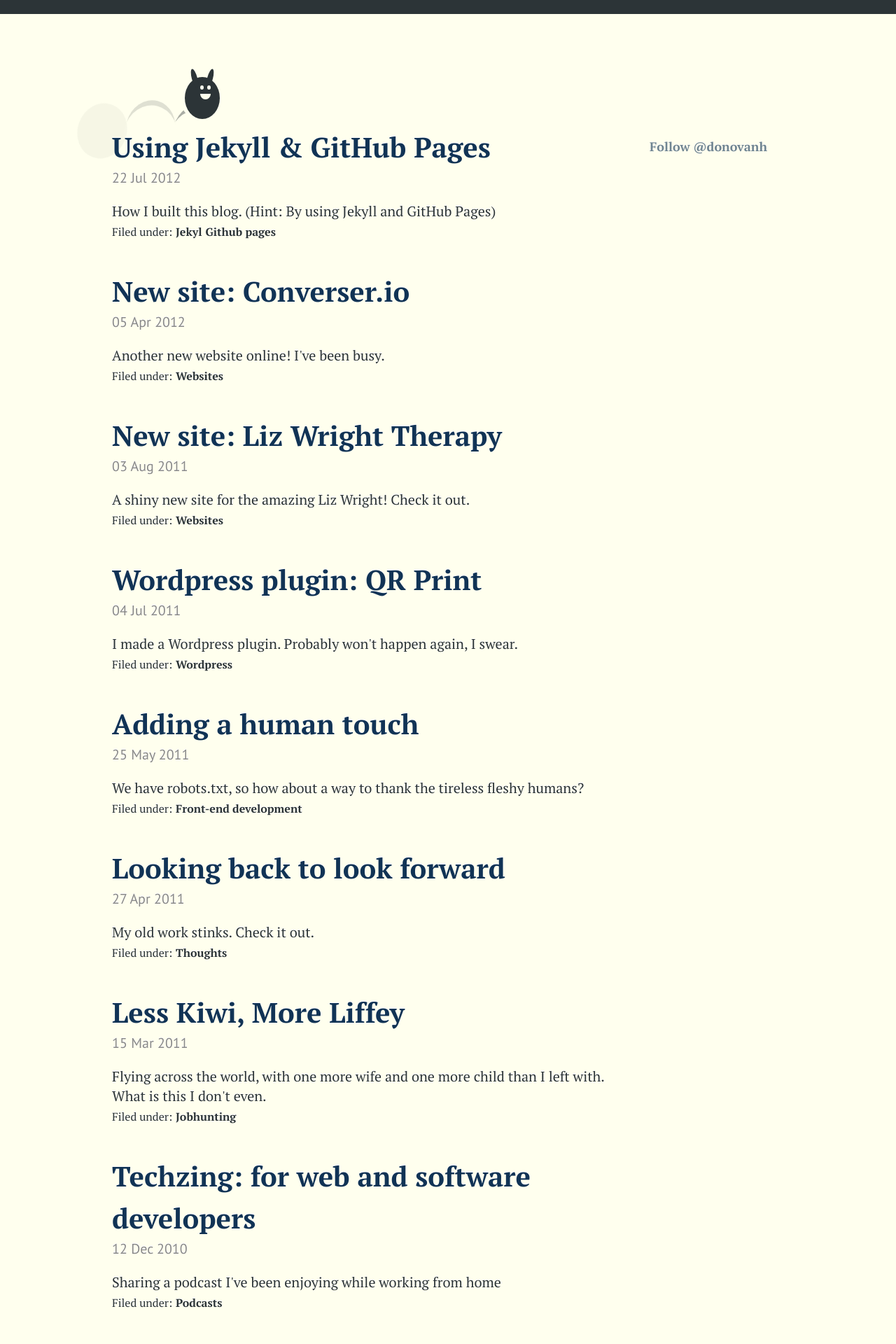
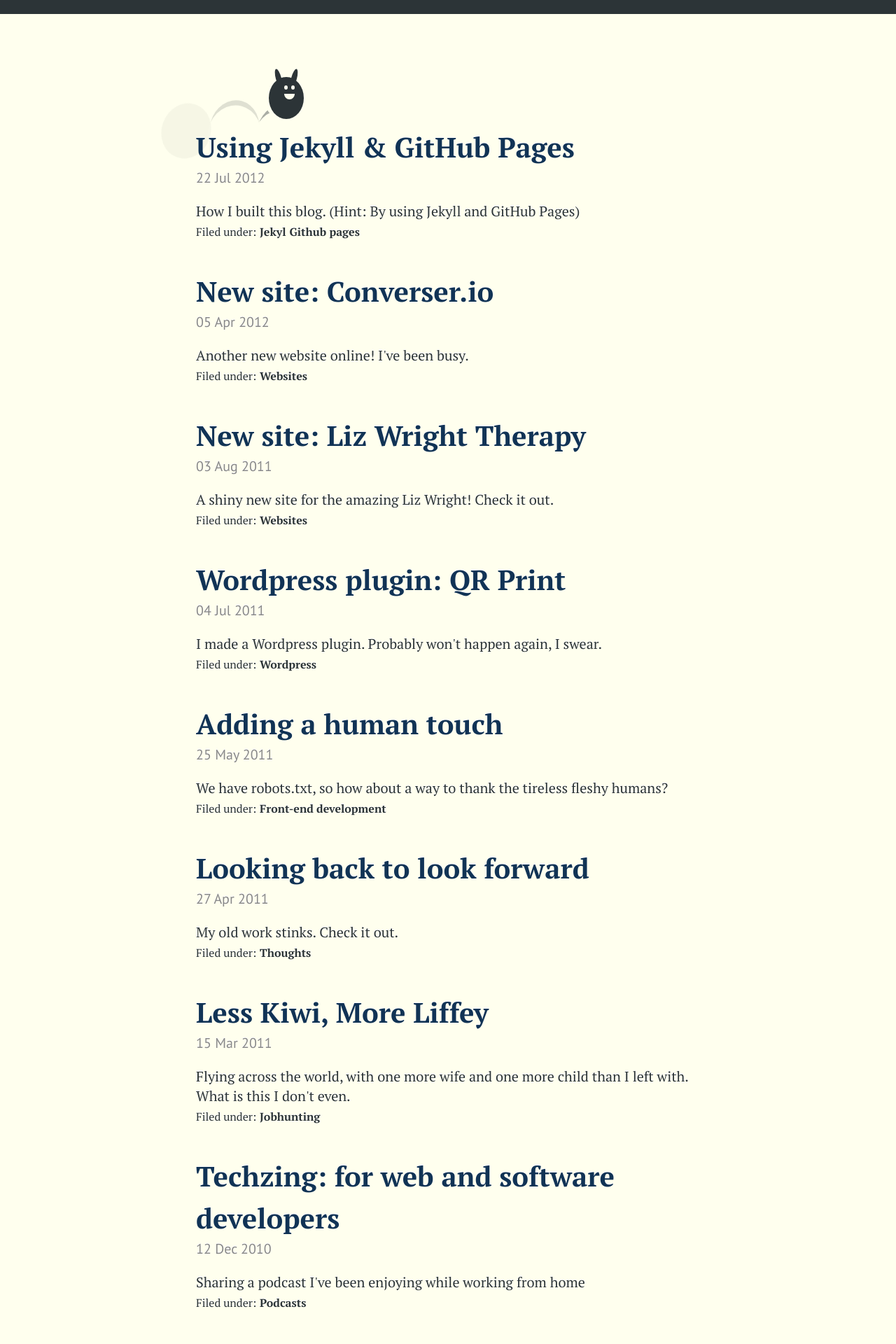
Before and after one commit to donovanh/donovanh.github.com, a Jekyll site: the page built from index.html, in a window 1280 px wide. Shown: the top 1920 px of the page at 70% size. Built offline with Jekyll 4.4.1, drawn with Linux system fonts in a browser that asks for light colours; nearby versions of some CDN libraries; comment, search, counter and statistics services are not loaded.

Commit message:
One column layout

```diff
--- a/_layouts/default.html
+++ b/_layouts/default.html
@@ -28,10 +28,6 @@
     	<section class="content">
     		{{ content }}
     	</section>
-    	<sidebar>
-  	    <p><a href="https://twitter.com/donovanh" class="twitter-follow-button" data-show-count="false" data-size="large">Follow @donovanh</a></p>
-        <script>!function(d,s,id){var js,fjs=d.getElementsByTagName(s)[0];if(!d.getElementById(id)){js=d.createElement(s);js.id=id;js.src="//platform.twitter.com/widgets.js";fjs.parentNode.insertBefore(js,fjs);}}(document,"script","twitter-wjs");</script>
-  		</sidebar>
     </div>
   </div>
 	<footer class="clearfix">
@@ -40,9 +36,6 @@
 	    <p>Many thanks to <a href="http://jekyllrb.com/">Jekyll</a> and <a href="http://pages.github.com">GitHub Pages</a>. See the <a href="https://github.com/donovanh/donovanh.github.com">source code</a>!</p>
 		  <p>&copy; 2012 Donovan Hutchinson</p>
 		</section>
-		<sidebar>
-
-		</sidebar>
 	</footer>
 
   <script id="bouncer-template" type="text/html">
--- a/stylesheets/sass/screen.sass
+++ b/stylesheets/sass/screen.sass
@@ -41,7 +41,7 @@ a
   padding-bottom: 20px
 
 .page, header, footer
-  max-width: 960px
+  max-width: 720px
   margin: 0 auto
 
 .page-container
@@ -75,7 +75,7 @@ article header
     color: #888
 
 section.content, section.footer-content
-  width: 75%
+  width: 100%
   float: left
   padding-right: 5%
 
--- a/stylesheets/screen.css
+++ b/stylesheets/screen.css
@@ -810,7 +810,7 @@ a:hover {
 }
 
 .page, header, footer {
-  max-width: 960px;
+  max-width: 720px;
   margin: 0 auto;
 }
 
@@ -848,7 +848,7 @@ article header .date {
 }
 
 section.content, section.footer-content {
-  width: 75%;
+  width: 100%;
   float: left;
   padding-right: 5%;
 }
```
